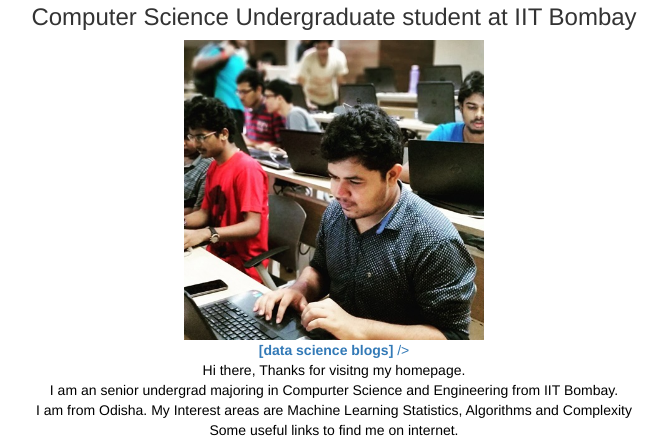
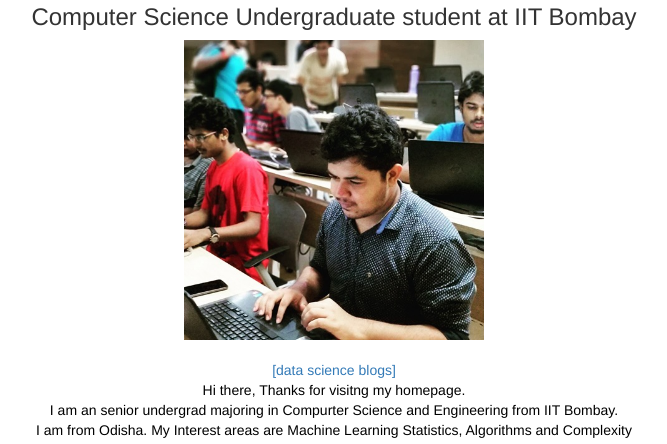
Before and after one commit to SiluPanda/silupanda.github.io, a plain HTML site: page index.html in a window 1280 px wide. Shown: the part 91-535 px from the top of the page, without its empty margins (306-973 px from the left). Drawn offline with nearby package versions, Linux system fonts and the light colour scheme.

Commit message:
Update index.html

```diff
--- a/index.html
+++ b/index.html
@@ -23,7 +23,8 @@
 
 	<img src="pic_me.jpg" alt="silu panda"  class = "img-cirle" width = "300" height = "300">
 	<br>
-	<a href = "https://silupanda.github.io/blog"> <b> [data science blogs] </b> />
+	<br>
+	<a href = "https://silupanda.github.io/blog" <b> [data science blogs] </b> </a>
 
 		<p> Hi there, Thanks for visitng my homepage. <br> I am an senior undergrad majoring in Compurter Science and Engineering from IIT Bombay.
  	 <br>I am from Odisha. My Interest areas are Machine Learning Statistics, Algorithms and Complexity
```
